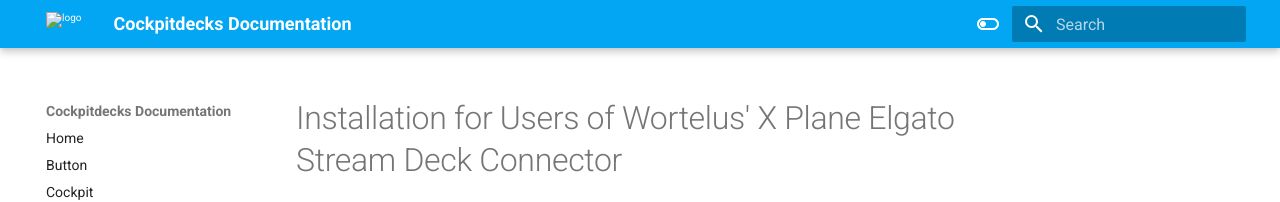
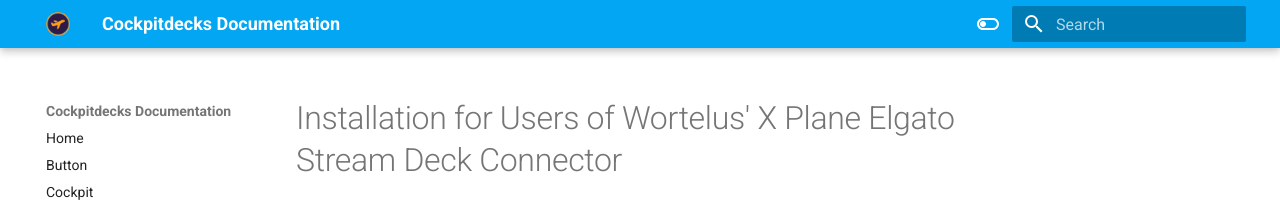
Before and after one commit to devleaks/cockpitdecks-docs, an MkDocs documentation site: the page built from docs/Installation for Users of Wortelus' X-Plane Elgato Stream Deck Connector.md, in a window 1280 px wide. Shown: the top 202 px of the page. Built offline with MkDocs 1.6.1 and Material for MkDocs 9.7.7, drawn with Linux system fonts in a browser that asks for light colours.

Commit message:
strugling with file location

```diff
--- a/mkdocs.yml
+++ b/mkdocs.yml
@@ -2,7 +2,7 @@
 
 theme:
     name: 'material'
-    logo: assets/aircraft.png
+    logo: images/aircraft.png
     palette:
 
     # Light mode
```
Also changed, not shown: docs/images/airbus-sidestick.svg (renamed from assets/airbus-sidestick.svg), docs/images/aircraft.png (renamed from assets/aircraft.png).
